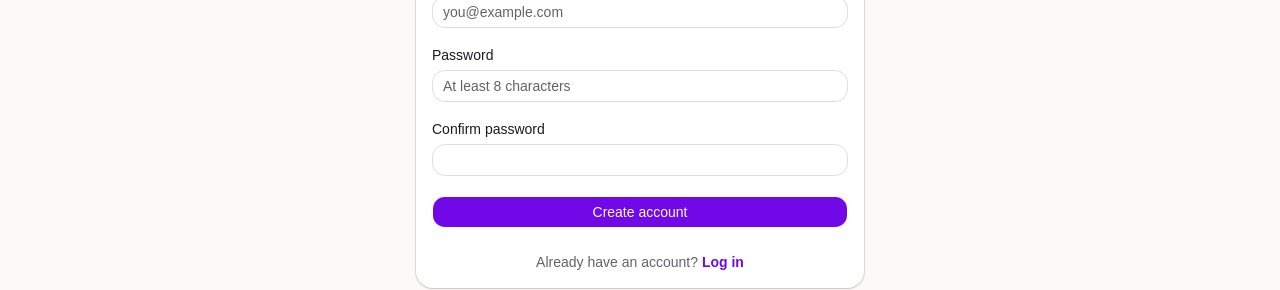
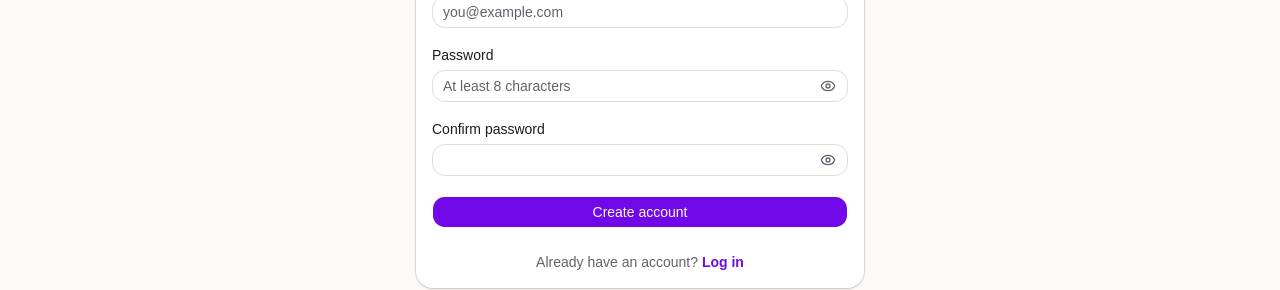
Before and after one commit to Nishiv1508/snipr, a Next.js app in the folder frontend/: page /register in a window 1280 px wide. Shown: the part 473-763 px from the top of the page. Built offline with nearby package versions, Linux system fonts and the light colour scheme; no server answers.

Commit message:
feat: eye icon to show or hide password

```diff
--- a/frontend/next.config.ts
+++ b/frontend/next.config.ts
@@ -1,6 +1,7 @@
 import type { NextConfig } from "next";
 
 const nextConfig: NextConfig = {
+  devIndicators: false,
   turbopack: {
     root: process.cwd(),
   },
--- a/frontend/src/app/login/page.tsx
+++ b/frontend/src/app/login/page.tsx
@@ -23,6 +23,7 @@ import {
 import { Input } from "@/components/ui/input";
 import { Label } from "@/components/ui/label";
 import { Alert, AlertDescription } from "@/components/ui/alert";
+import { Eye, EyeOff } from "lucide-react";
 
 const loginSchema = z.object({
   email: z
@@ -37,6 +38,7 @@ type LoginFormValues = z.infer<typeof loginSchema>;
 
 export default function LoginPage() {
   const router = useRouter();
+  const [showPassword, setShowPassword] = useState(false);
   const login = useLogin();
 
   const [serverError, setServerError] = useState("");
@@ -124,14 +126,35 @@ export default function LoginPage() {
 
             <div className="space-y-2">
               <Label htmlFor="password">Password</Label>
+
+              <div className="relative">
                 <Input
                   id="password"
-                type="password"
+                  type={showPassword ? "text" : "password"}
                   autoComplete="current-password"
                   placeholder="Your password"
                   aria-invalid={!!errors.password}
+                  className="pr-10"
                   {...register("password")}
                 />
+
+                <Button
+                  type="button"
+                  variant="ghost"
+                  size="icon"
+                  className="absolute right-0 top-0 h-full w-10 text-muted-foreground hover:bg-transparent"
+                  onClick={() => setShowPassword((previous) => !previous)}
+                  aria-label={showPassword ? "Hide password" : "Show password"}
+                  aria-pressed={showPassword}
+                >
+                  {showPassword ? (
+                    <EyeOff className="size-4" />
+                  ) : (
+                    <Eye className="size-4" />
+                  )}
+                </Button>
+              </div>
+
               {errors.password && (
                 <p role="alert" className="text-sm text-destructive">
                   {errors.password.message}
--- a/frontend/src/app/register/page.tsx
+++ b/frontend/src/app/register/page.tsx
@@ -24,6 +24,7 @@ import { Label } from "@/components/ui/label";
 import { RadioGroup, RadioGroupItem } from "@/components/ui/radio-group";
 import { Alert, AlertDescription } from "@/components/ui/alert";
 import { useRegister } from "@/hooks/use-auth";
+import { Eye, EyeOff } from "lucide-react";
 
 const registerSchema = z
   .object({
@@ -49,6 +50,8 @@ export default function RegisterPage() {
   const register = useRegister();
 
   const [serverError, setServerError] = useState("");
+  const [showPassword, setShowPassword] = useState(false);
+  const [showConfirmPassword, setShowConfirmPassword] = useState(false);
 
   const {
     register: registerField,
@@ -219,14 +222,35 @@ export default function RegisterPage() {
 
             <div className="space-y-2">
               <Label htmlFor="password">Password</Label>
+
+              <div className="relative">
                 <Input
                   id="password"
-                type="password"
+                  type={showPassword ? "text" : "password"}
                   autoComplete="new-password"
                   placeholder="At least 8 characters"
                   aria-invalid={!!errors.password}
+                  className="pr-10"
                   {...registerField("password")}
                 />
+
+                <Button
+                  type="button"
+                  variant="ghost"
+                  size="icon"
+                  className="absolute right-0 top-0 h-full w-10 text-muted-foreground hover:bg-transparent"
+                  onClick={() => setShowPassword((previous) => !previous)}
+                  aria-label={showPassword ? "Hide password" : "Show password"}
+                  aria-pressed={showPassword}
+                >
+                  {showPassword ? (
+                    <EyeOff className="size-4" />
+                  ) : (
+                    <Eye className="size-4" />
+                  )}
+                </Button>
+              </div>
+
               {errors.password && (
                 <p role="alert" className="text-sm text-destructive">
                   {errors.password.message}
@@ -236,13 +260,38 @@ export default function RegisterPage() {
 
             <div className="space-y-2">
               <Label htmlFor="confirmPassword">Confirm password</Label>
+
+              <div className="relative">
                 <Input
                   id="confirmPassword"
-                type="password"
+                  type={showConfirmPassword ? "text" : "password"}
                   autoComplete="new-password"
                   aria-invalid={!!errors.confirmPassword}
+                  className="pr-10"
                   {...registerField("confirmPassword")}
                 />
+
+                <Button
+                  type="button"
+                  variant="ghost"
+                  size="icon"
+                  className="absolute right-0 top-0 h-full w-10 text-muted-foreground hover:bg-transparent"
+                  onClick={() =>
+                    setShowConfirmPassword((previous) => !previous)
+                  }
+                  aria-label={
+                    showConfirmPassword ? "Hide password" : "Show password"
+                  }
+                  aria-pressed={showConfirmPassword}
+                >
+                  {showConfirmPassword ? (
+                    <EyeOff className="size-4" />
+                  ) : (
+                    <Eye className="size-4" />
+                  )}
+                </Button>
+              </div>
+
               {errors.confirmPassword && (
                 <p role="alert" className="text-sm text-destructive">
                   {errors.confirmPassword.message}
```
Lines whose indentation alone changed are shown as unchanged.
